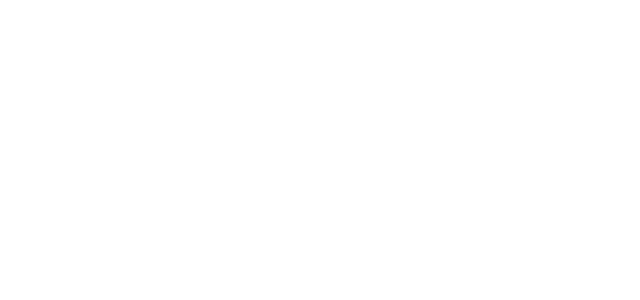
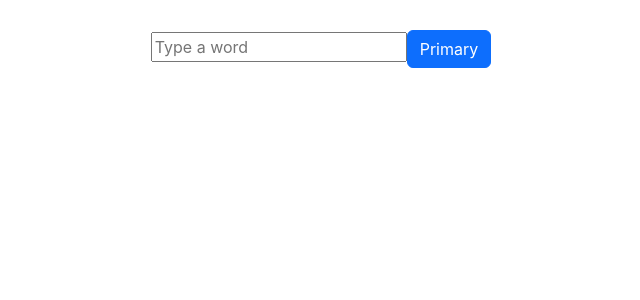
Before and after one commit to EliFig/dictionary, a React (Create React App) app: page / in a window 1280 px wide. Shown: the top 300 px of the page, without its empty margins (319-959 px from the left). Built offline with nearby package versions, Linux system fonts and the light colour scheme.

Commit message:
Building search engine

```diff
--- a/src/App.css
+++ b/src/App.css
@@ -0,0 +1,4 @@
+.App{
+    text-align: center;
+    margin-top: 30px;;
+}
--- a/src/App.js
+++ b/src/App.js
@@ -1,10 +1,11 @@
 import './App.css';
-
+import Dictionary from "./Dictionary"
 function App() {
   return (
     <div className="App">
-      <header className="App-header">
-      </header>
+     <div className='container'>
+      <Dictionary />
+     </div>
     </div>
   );
 }
--- /dev/null
+++ b/src/Dictionary.js
@@ -0,0 +1,22 @@
+import React, { useState } from "react";
+
+
+export default function Dictionary(){
+    let[keyWord, setkeyWord] = useState("");
+      function Search(event){
+event.preventDefault();
+alert(`Searching for ${keyWord}`);
+        }
+
+        function HandleKeyWord(event){
+setkeyWord(event.target.value);
+        }
+    return(
+    <form onSubmit={Search}>
+            <input onChange={HandleKeyWord} type="Search" placeholder="Type a word" outoFocus={true}/>
+            <button onChange={HandleKeyWord} type="button" class="btn btn-primary">Primary</button>
+
+        </form>
+    )
+
+}
```
